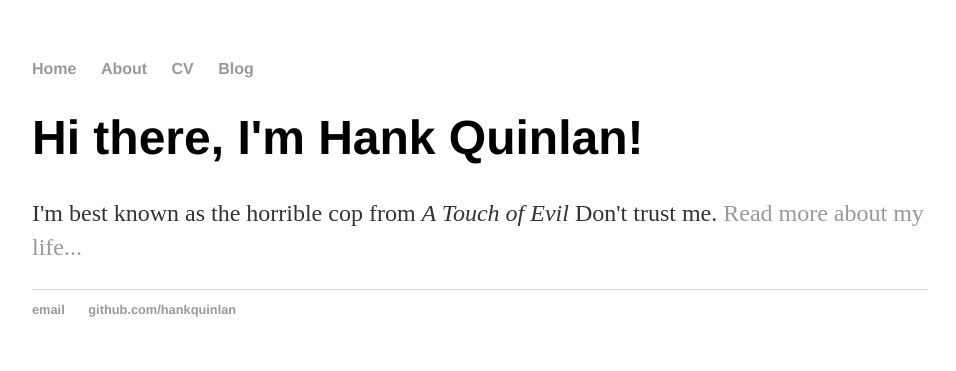
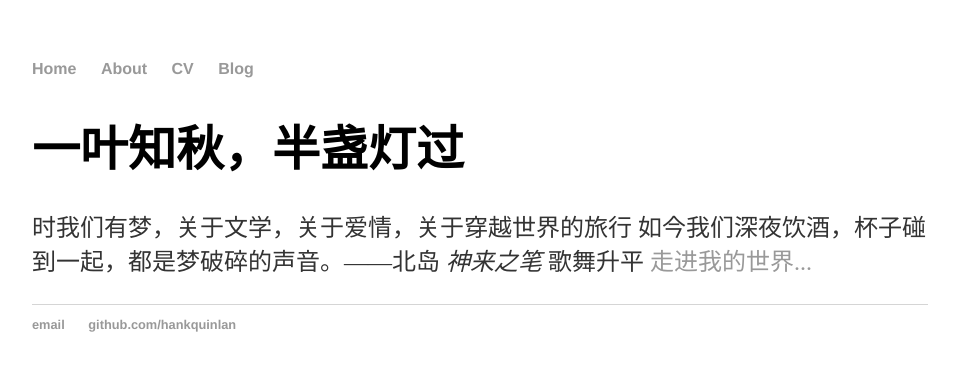
Before and after one commit to GitHubNull/GitHubNull.github.io, a Jekyll site: the page built from index.html, in a window 1280 px wide. Shown: the top 371 px of the page, without its empty margins (160-1116 px from the left). Built offline with Jekyll 4.4.1, drawn with Linux system fonts in a browser that asks for light colours.

Commit message:
Update index.html

```diff
--- a/index.html
+++ b/index.html
@@ -1,30 +1,9 @@
-<!DOCTYPE html>
-<html>
-	<head>
-		<title>Hank Quinlan, Horrible Cop</title>
-		<!-- link to main stylesheet -->
-		<link rel="stylesheet" type="text/css" href="/css/main.css">
-	</head>
-	<body>
-		<nav>
-    		<ul>
-        		<li><a href="/">Home</a></li>
-	        	<li><a href="/about">About</a></li>
-        		<li><a href="/cv">CV</a></li>
-        		<li><a href="/blog">Blog</a></li>
-    		</ul>
-		</nav>
-		<div class="container">
-    		<div class="blurb">
-        		<h1>Hi there, I'm Hank Quinlan!</h1>
-				<p>I'm best known as the horrible cop from <em>A Touch of Evil</em> Don't trust me. <a href="/about">Read more about my life...</a></p>
-    		</div><!-- /.blurb -->
-		</div><!-- /.container -->
-		<footer>
-    		<ul>
-        		<li><a href="mailto:hankquinlanhub@gmail.com">email</a></li>
-        		<li><a href="https://github.com/hankquinlan">github.com/hankquinlan</a></li>
-			</ul>
-		</footer>
-	</body>
-</html>
+---
+layout: default
+title: 一叶知秋
+---
+<div class="blurb">
+	<h1>一叶知秋，半盏灯过</h1>
+	<p>时我们有梦，关于文学，关于爱情，关于穿越世界的旅行
+		如今我们深夜饮酒，杯子碰到一起，都是梦破碎的声音。——北岛 <em>神来之笔</em> 歌舞升平 <a href="/about">走进我的世界...</a></p>
+</div><!-- /.blurb -->
```
